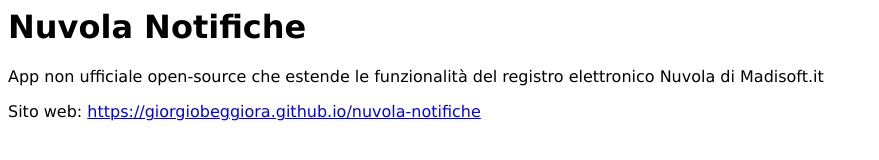
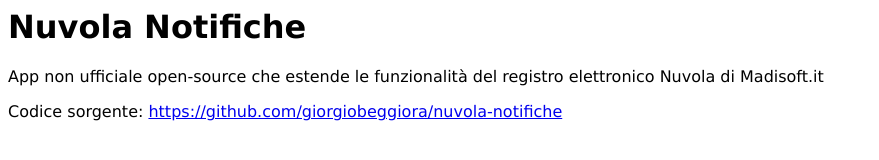
Before and after one commit to giorgiobeggiora/nuvola-notifiche, a plain HTML site: page index.html in a window 1280 px wide. Shown: the whole page, without its empty margins (0-879 px from the left). Drawn offline with Linux system fonts and the light colour scheme.

Commit message:
home update

```diff
--- a/index.html
+++ b/index.html
@@ -9,6 +9,6 @@
 	App non ufficiale open-source che estende le funzionalità del registro elettronico Nuvola di Madisoft.it
 	</p>
 	<p>
-	Sito web: <a href="https://giorgiobeggiora.github.io/nuvola-notifiche">https://giorgiobeggiora.github.io/nuvola-notifiche</a>
+	Codice sorgente: <a href="https://github.com/giorgiobeggiora/nuvola-notifiche">https://github.com/giorgiobeggiora/nuvola-notifiche</a>
 	</p>
 </body></html>
```
